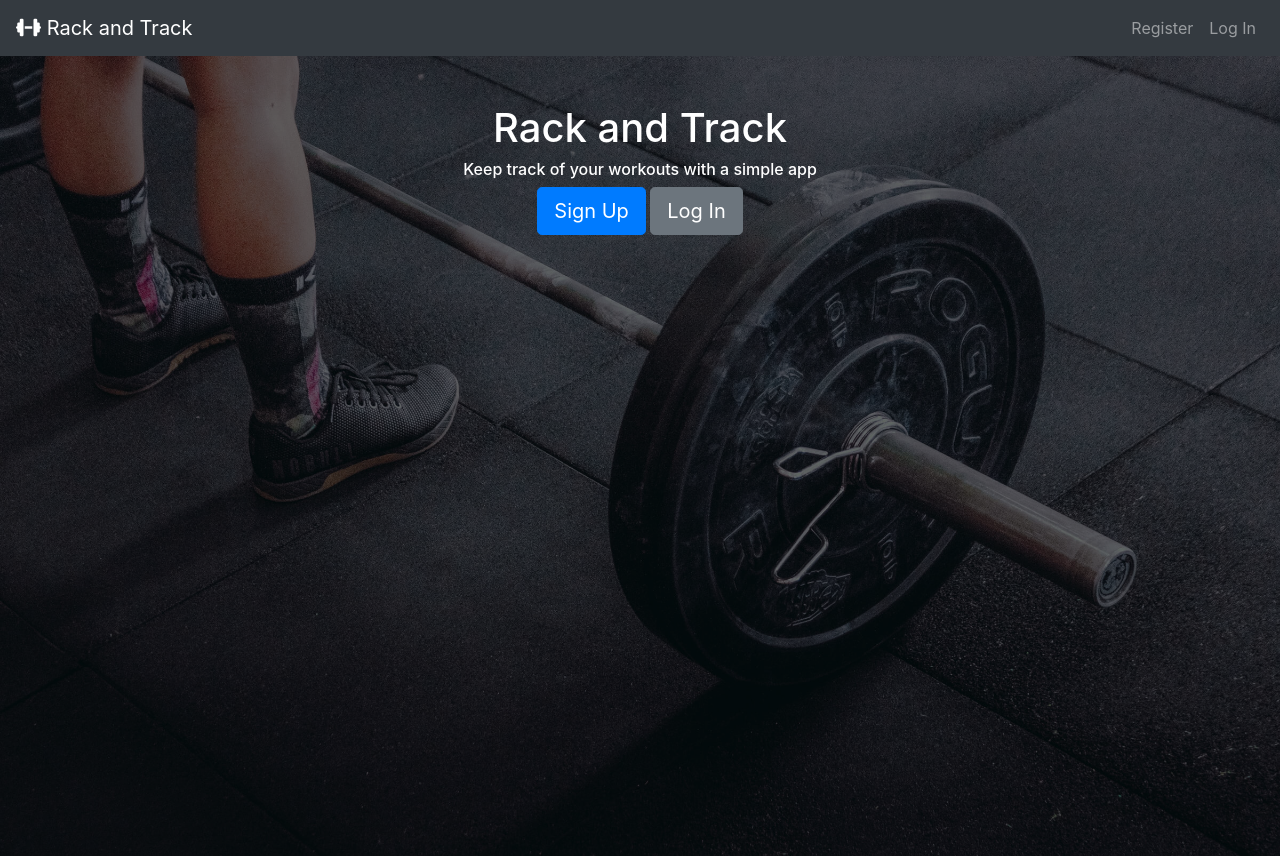
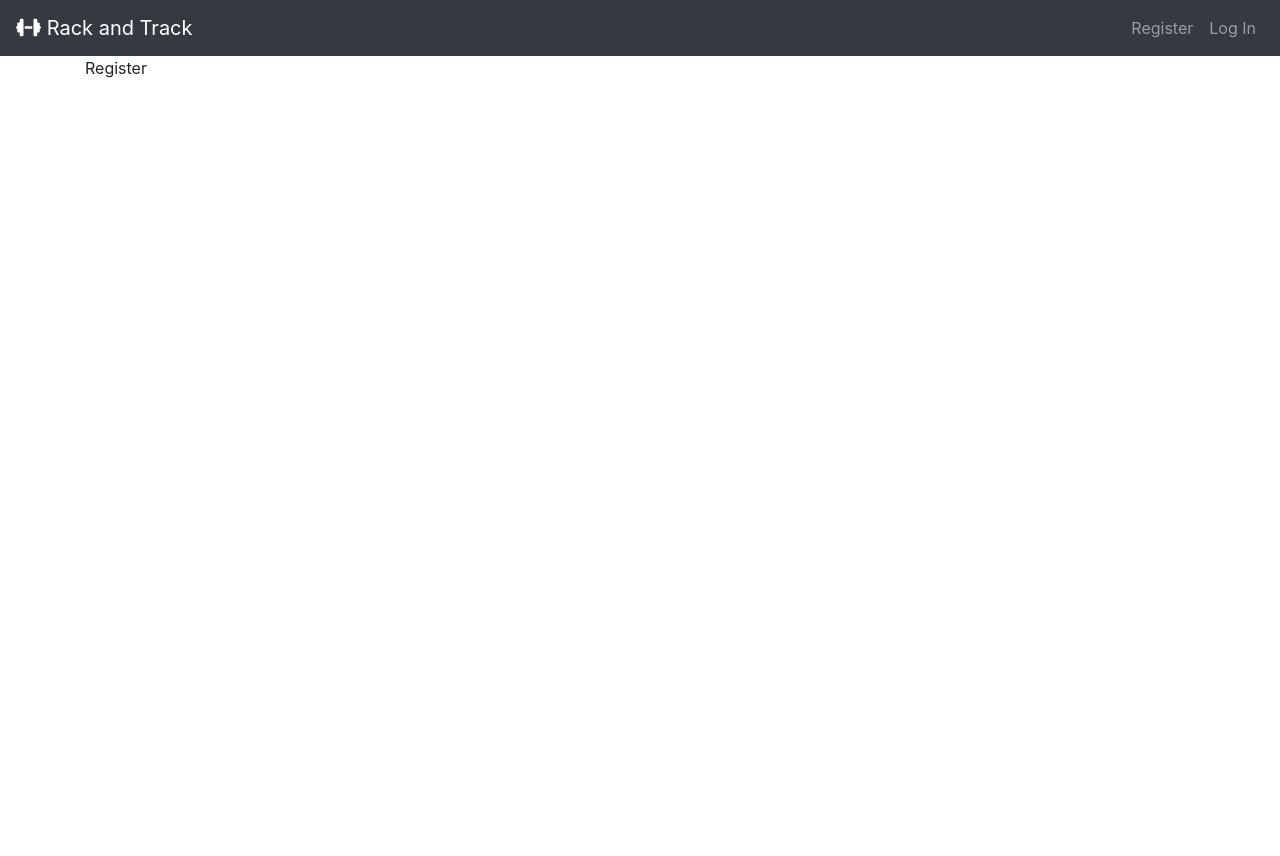
Before and after one commit to samj7792/RackAndTrack, a React (Create React App) app in the folder client/: page /register in a window 1280 px wide. After the commit the page ends 800 px from the top, so only its background shows below. Built offline with nearby package versions, Linux system fonts and the light colour scheme.

Commit message:
React Router Setup in App.js, very basic Login and Register comps, updated links in TopNav and Landing comps

```diff
--- a/client/src/App.js
+++ b/client/src/App.js
@@ -1,13 +1,25 @@
 import React, { Fragment } from 'react';
+import { BrowserRouter as Router, Route, Switch } from 'react-router-dom';
+import { Container } from 'react-bootstrap';
 import TopNavbar from './components/layout/TopNav';
 import Landing from './components/layout/Landing';
+import Register from './components/auth/Register';
+import Login from './components/auth/Login';
 import './App.css';
 
 const App = () => (
-  <Fragment>
-    <TopNavbar />
-    <Landing />
-  </Fragment>
+  <Router>
+    <Fragment>
+      <TopNavbar />
+      <Route exact path='/' component={Landing} />
+      <Container>
+        <Switch>
+          <Route exact path='/register' component={Register} />
+          <Route exact path='/login' component={Login} />
+        </Switch>
+      </Container>
+    </Fragment>
+  </Router>
 );
 
 export default App;
--- /dev/null
+++ b/client/src/components/auth/Login.js
@@ -0,0 +1,7 @@
+import React from 'react';
+
+const Login = () => {
+  return <div>Login</div>;
+};
+
+export default Login;
--- /dev/null
+++ b/client/src/components/auth/Register.js
@@ -0,0 +1,7 @@
+import React from 'react';
+
+const Register = () => {
+  return <div>Register</div>;
+};
+
+export default Register;
--- a/client/src/components/layout/Landing.js
+++ b/client/src/components/layout/Landing.js
@@ -19,10 +19,10 @@ const Landing = () => {
           </Row>
           <Row className='justify-content-md-center'>
             <Col md='auto'>
-              <Button variant='primary' size='lg'>
+              <Button variant='primary' size='lg' href='/register'>
                 Sign Up
               </Button>{' '}
-              <Button variant='secondary' size='lg'>
+              <Button variant='secondary' size='lg' href='/login'>
                 Log In
               </Button>
             </Col>
--- a/client/src/components/layout/TopNav.js
+++ b/client/src/components/layout/TopNav.js
@@ -4,15 +4,15 @@ import Nav from 'react-bootstrap/Nav';
 
 const TopNav = () => (
   <Navbar bg='dark' variant='dark'>
-    <Navbar.Brand href='#' className='mr-auto'>
+    <Navbar.Brand href='/' className='mr-auto'>
       <i className='fas fa-dumbbell' /> Rack and Track
     </Navbar.Brand>
     <Nav>
       <Nav.Item>
-        <Nav.Link href=''>Register</Nav.Link>
+        <Nav.Link href='/register'>Register</Nav.Link>
       </Nav.Item>
       <Nav.Item>
-        <Nav.Link href=''>Log In</Nav.Link>
+        <Nav.Link href='/login'>Log In</Nav.Link>
       </Nav.Item>
     </Nav>
   </Navbar>
```
